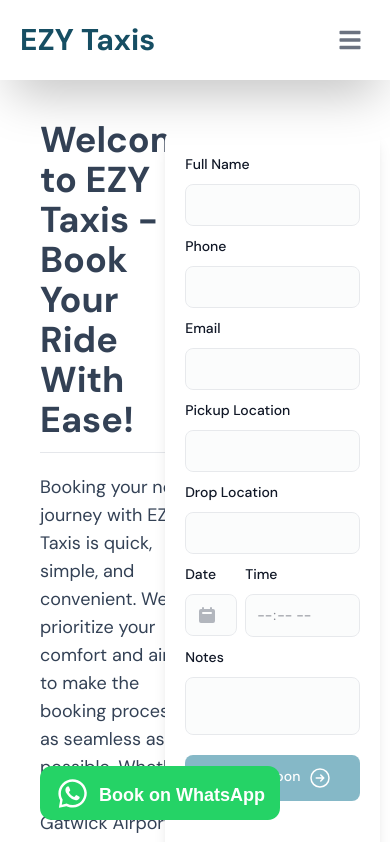
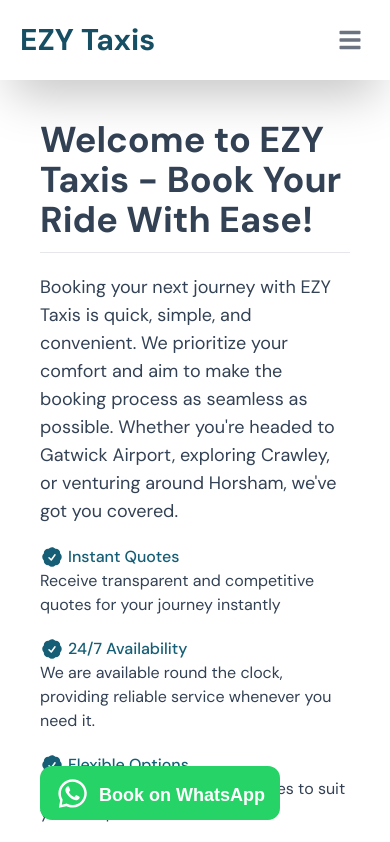
Before and after one commit to aaqilramzeen/ezy_taxis, a Next.js app: page /bookings in a window 390 px wide. Shown: the top 842 px of the page. Built offline with nearby package versions, Linux system fonts and the light colour scheme.

Commit message:
ui issue fixes

```diff
--- a/src/app/bookings/page.tsx
+++ b/src/app/bookings/page.tsx
@@ -9,11 +9,11 @@
     <main className="mt-20">
       <BookingsHead />
 
-      <div className="mt-5 flex">
-        <div className="w-6/12">
+      <div className="mt-5 flex flex-col lg:flex-row">
+        <div className="lg:w-6/12 mb-5">
           <FeatureList />
         </div>
-        <div className="w-6/12 flex justify-center">
+        <div className="lg:w-6/12 flex justify-center">
           <BookingForm />
         </div>
       </div>
--- a/src/app/components/BookingForm.tsx
+++ b/src/app/components/BookingForm.tsx
@@ -40,7 +40,7 @@
         <TextInput id="drop" required disabled />
       </div>
 
-      <div className="flex gap-2">
+      <div className="flex flex-col md:flex-row gap-2">
         <div>
           <div className="mb-2 block">
             <Label htmlFor="date" value="Date" />
--- a/src/app/components/ContactPhone.tsx
+++ b/src/app/components/ContactPhone.tsx
@@ -18,7 +18,7 @@
             d="M2.25 6.75c0 8.284 6.716 15 15 15h2.25a2.25 2.25 0 002.25-2.25v-1.372c0-.516-.351-.966-.852-1.091l-4.423-1.106c-.44-.11-.902.055-1.173.417l-.97 1.293c-.282.376-.769.542-1.21.38a12.035 12.035 0 01-7.143-7.143c-.162-.441.004-.928.38-1.21l1.293-.97c.363-.271.527-.734.417-1.173L6.963 3.102a1.125 1.125 0 00-1.091-.852H4.5A2.25 2.25 0 002.25 4.5v2.25z"
           />
         </svg>
-        <a className="text-cyan-600" href="tel:01293 888 999">
+        <a className="text-cyan-600" href="tel:01293888999">
           01293 888 999
         </a>
       </div>
@@ -37,7 +37,7 @@
             d="M2.25 6.75c0 8.284 6.716 15 15 15h2.25a2.25 2.25 0 002.25-2.25v-1.372c0-.516-.351-.966-.852-1.091l-4.423-1.106c-.44-.11-.902.055-1.173.417l-.97 1.293c-.282.376-.769.542-1.21.38a12.035 12.035 0 01-7.143-7.143c-.162-.441.004-.928.38-1.21l1.293-.97c.363-.271.527-.734.417-1.173L6.963 3.102a1.125 1.125 0 00-1.091-.852H4.5A2.25 2.25 0 002.25 4.5v2.25z"
           />
         </svg>
-        <a className="text-cyan-600" href="tel:01293 888 999">
+        <a className="text-cyan-600" href="tel:01403888999">
           01403 888 999
         </a>
       </div>
--- a/src/app/page.tsx
+++ b/src/app/page.tsx
@@ -11,7 +11,7 @@
     <main>
       <section className="mt-10 -mx-10 md:-mx-16 md:mt-2 lg:mt-0 relative main-banner">
         <Banner>
-          <div className="w-full bg-slate-800 p-4 fixed z-50">
+          <div className="w-full bg-slate-800 p-4 fixed z-40">
             <div className="mx-auto">
               <p className="text-sm font-medium text-slate-200 text-center shadow-lg">
                 Exciting Changes on the Horizon! Our Website is Under
```
